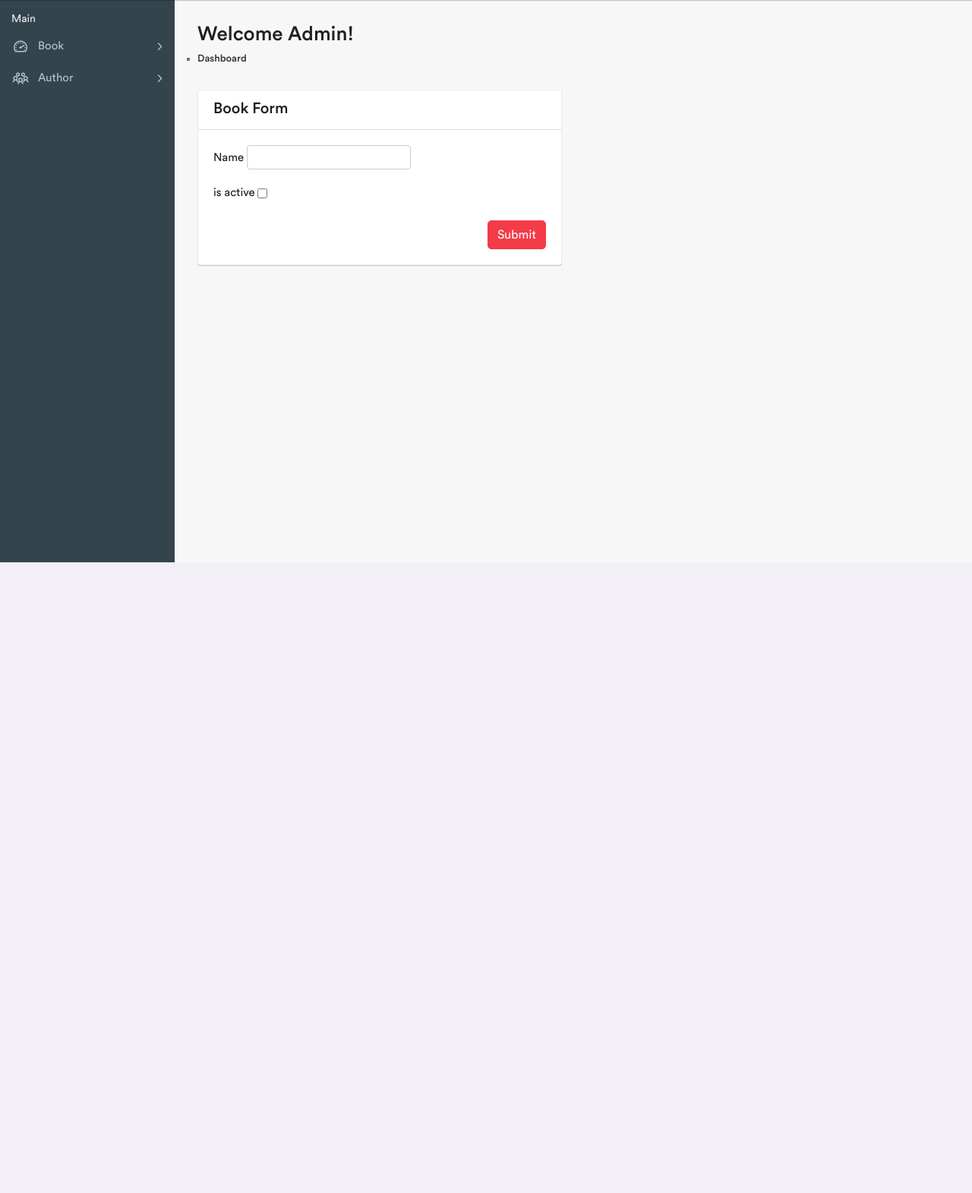
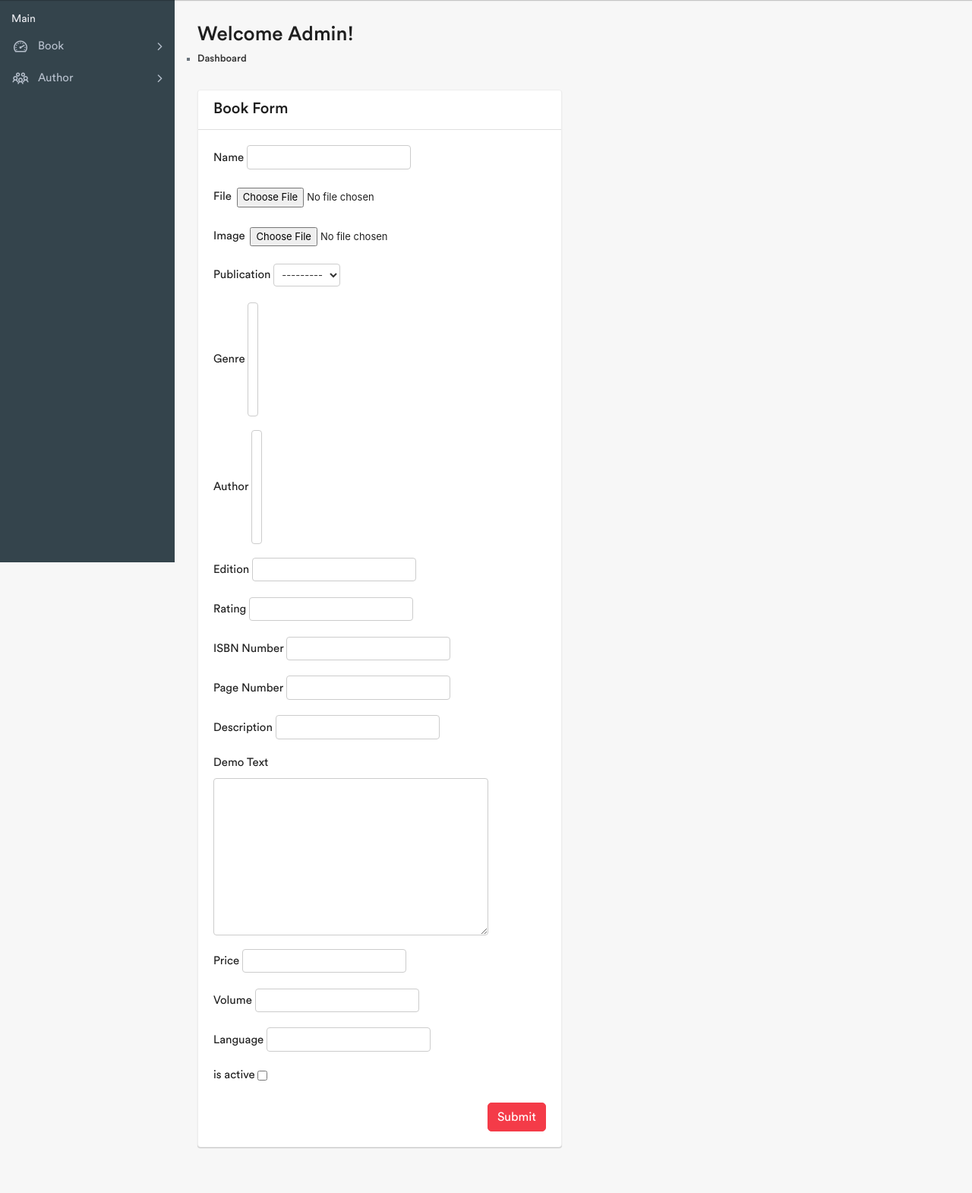
Before and after one commit to sagarnem/book_management, a Django app: page /book/create_book in a window 1280 px wide. Shown: the part 60-1630 px from the top of the page at 76% size. Before the commit the page ends 800 px from the top, so only its background shows below. Run offline with Django 4.2, Linux system fonts and the light colour scheme; data that the repository does not hold is empty; some libraries are stand-ins or nearby versions.

Commit message:
dashboard

```diff
--- a/book/templates/book/create.html
+++ b/book/templates/book/create.html
@@ -7,12 +7,68 @@
                 <h4 class="card-title mb-0">Book Form</h4>
             </div>
             <div class="card-body">
-                <form method = 'POST'>
+                <form method = 'POST' enctype="multipart/form-data">
                     {% csrf_token %}
 
                     <div class="form-group">
                         <label>Name</label>
                         {{form.name}}
+                    </div>
+                    <div class="form-group">
+                        <label>File</label>
+                        {{form.file}}
+                    </div>
+                    <div class="form-group">
+                        <label>Image</label>
+                        {{form.image}}
+                    </div>
+                    <div class="form-group">
+                        <label>Publication</label>
+                        {{form.publication}}
+                    </div>
+                    <div class="form-group">
+                        <label>Genre</label>
+                        {{form.genre}}
+                    </div>
+                    <div class="form-group">
+                        <label>Author</label>
+                        {{form.author}}
+                    </div>
+                    <div class="form-group">
+                        <label>Edition</label>
+                        {{form.edition}}
+                    </div>
+                    <div class="form-group">
+                        <label>Rating</label>
+                        {{form.rating}}
+                    </div>
+                    <div class="form-group">
+                        <label>ISBN Number</label>
+                        {{form.ISBN_number}}
+                    </div>
+                    <div class="form-group">
+                        <label>Page Number</label>
+                        {{form.page_number}}
+                    </div>
+                    <div class="form-group">
+                        <label>Description</label>
+                        {{form.description}}
+                    </div>
+                    <div class="form-group">
+                        <label>Demo Text</label>
+                        {{form.demo_text}}
+                    </div>
+                    <div class="form-group">
+                        <label>Price</label>
+                        {{form.price}}
+                    </div>
+                    <div class="form-group">
+                        <label>Volume</label>
+                        {{form.volume}}
+                    </div>
+                    <div class="form-group">
+                        <label>Language</label>
+                        {{form.language}}
                     </div>
                     <div class="form-group">
                         <label>is active</label>
--- a/book/views.py
+++ b/book/views.py
@@ -85,15 +85,15 @@ def list_genre(request):
     return render(request, 'genre/index.html', context)
 
 def list_book(request):
-    Genre = Book.objects.filter(is_active=True)
-    context = {'genre':Genre}
+    book = Book.objects.filter(is_active=True)
+    context = {'book':book}
     return render(request, 'book/index.html', context)
 
 
 def create_book(request):
     form = Bookform()
     if request.method == 'POST':
-        form = Bookform(request.POST)
+        form = Bookform(request.POST, request.FILES)
         if form.is_valid():
             form.save()
             return redirect('/book/book')
--- a/home/templates/home/base.html
+++ b/home/templates/home/base.html
@@ -8,7 +8,7 @@
 
         {% load static %}
 		<!-- Favicon -->
-        <link rel="shortcut icon" type="image/x-icon" href="{% static 'assets/img/favicon.png' %}">
+        <link rel="shortcut icon" type="image/x-icon" href="{% static 'assets/img/try.jpg' %}">
 
 		<link rel="stylesheet" href="https://cdn.jsdelivr.net/npm/bootstrap@4.0.0/dist/css/bootstrap.min.css" integrity="sha384-Gn5384xqQ1aoWXA+058RXPxPg6fy4IWvTNh0E263XmFcJlSAwiGgFAW/dAiS6JXm" crossorigin="anonymous">
 
```
Also changed, not shown: book/templates/book/edit.html (+58 -2 lines), book/templates/book/index.html (+4 -4 lines), book-image/python-django.png (deleted), public/static/assets/img/try.jpg (added), 5 other files.
